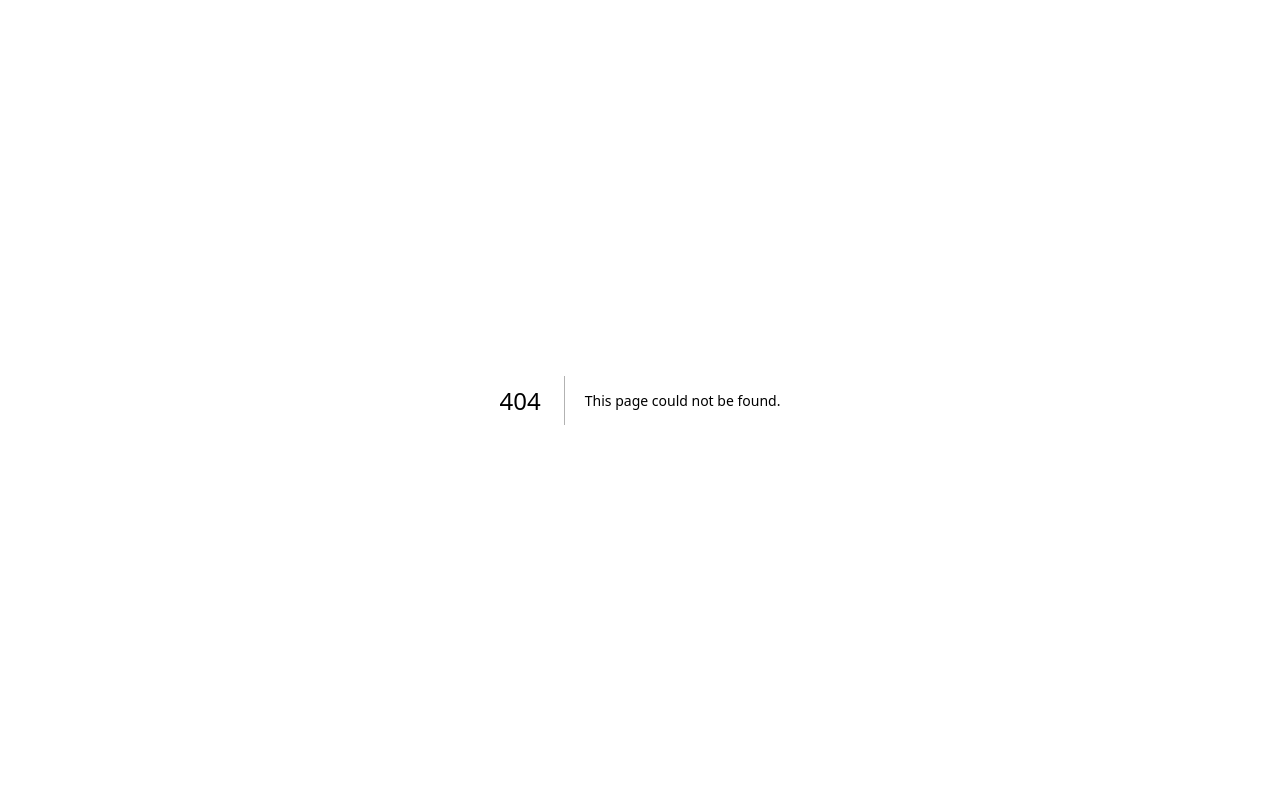
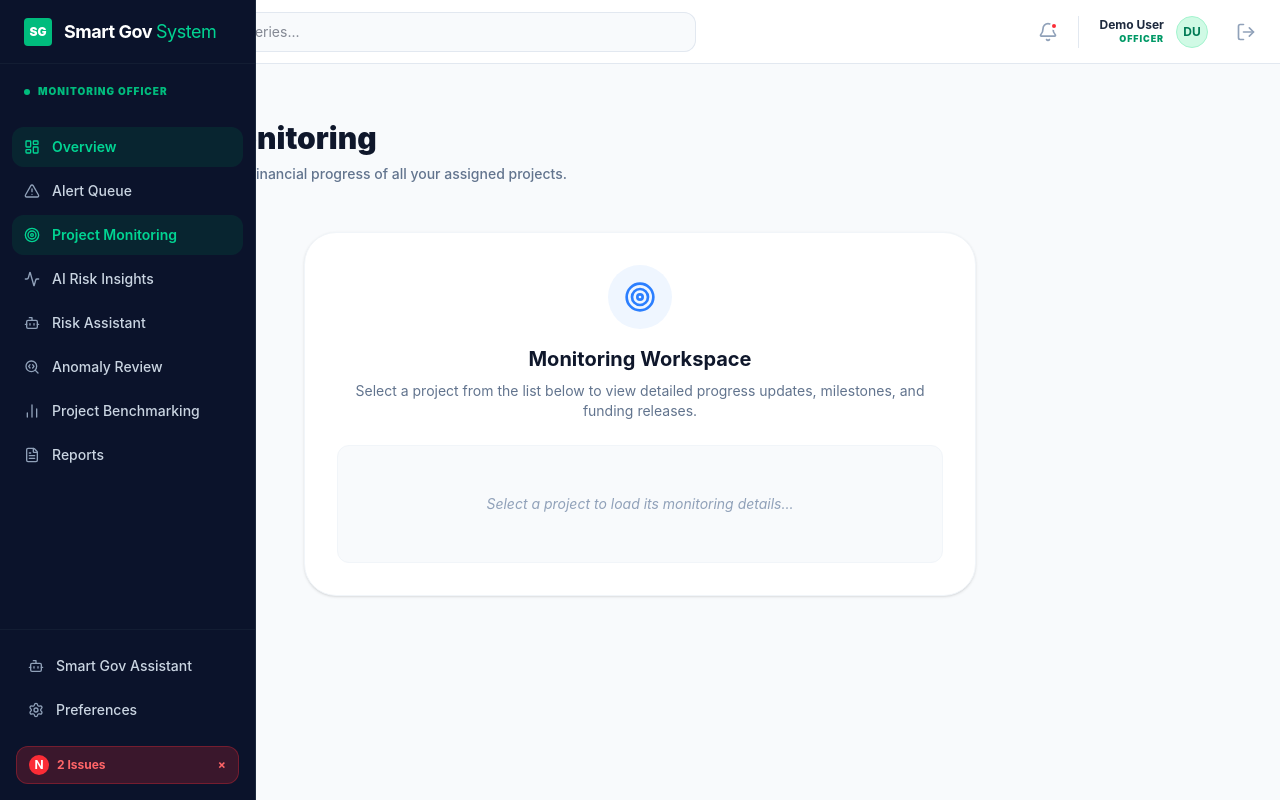
Before and after one commit to anushreepatare18/project-monitoring-system, a Next.js app: page /dashboard/officer/monitoring in a window 1280 px wide. Before the commit this address had no page. Built offline with nearby package versions, Linux system fonts and the light colour scheme.

Commit message:
fix: added all missing officer sidebar route placeholders

```diff
--- a/src/app/dashboard/officer/alerts/page.tsx
+++ b/src/app/dashboard/officer/alerts/page.tsx
@@ -1 +1,23 @@
-export default function Dummy() { return null; }
+"use client";
+import { AlertTriangle } from "lucide-react";
+
+export default function AlertQueuePage() {
+  return (
+    <div className="p-8 max-w-6xl mx-auto relative min-h-[calc(100vh-64px)] pb-24">
+      <div className="mb-8">
+        <h1 className="text-3xl font-black text-slate-900 mb-2">Alert Queue</h1>
+        <p className="text-sm font-medium text-slate-500">
+          Review and triage high-risk alerts flagged by the AI models.
+        </p>
+      </div>
+
+      <div className="bg-white p-8 rounded-[2rem] shadow-sm border border-slate-100 mt-12 max-w-4xl mx-auto text-center">
+        <div className="w-16 h-16 bg-amber-50 text-amber-500 rounded-full flex items-center justify-center mb-4 mx-auto">
+          <AlertTriangle className="w-8 h-8" />
+        </div>
+        <h2 className="text-xl font-bold text-slate-900 mb-2">You're all caught up!</h2>
+        <p className="text-slate-500 text-sm mb-6">There are no pending alerts requiring your attention at this time.</p>
+      </div>
+    </div>
+  );
+}
--- a/src/app/dashboard/officer/anomalies/page.tsx
+++ b/src/app/dashboard/officer/anomalies/page.tsx
@@ -1 +1,23 @@
-export default function Dummy() { return null; }
+"use client";
+import { SearchCode } from "lucide-react";
+
+export default function AnomalyReviewPage() {
+  return (
+    <div className="p-8 max-w-6xl mx-auto relative min-h-[calc(100vh-64px)] pb-24">
+      <div className="mb-8">
+        <h1 className="text-3xl font-black text-slate-900 mb-2">Anomaly Review</h1>
+        <p className="text-sm font-medium text-slate-500">
+          Investigate statistical anomalies flagged by the PRAGYA AI models.
+        </p>
+      </div>
+
+      <div className="bg-white p-8 rounded-[2rem] shadow-sm border border-slate-100 mt-12 max-w-4xl mx-auto text-center">
+        <div className="w-16 h-16 bg-purple-50 text-purple-600 rounded-full flex items-center justify-center mb-4 mx-auto">
+          <SearchCode className="w-8 h-8" />
+        </div>
+        <h2 className="text-xl font-bold text-slate-900 mb-2">No Anomalies Detected</h2>
+        <p className="text-slate-500 text-sm mb-6">There are currently no statistical anomalies requiring manual investigation.</p>
+      </div>
+    </div>
+  );
+}
--- a/src/app/dashboard/officer/assistant/page.tsx
+++ b/src/app/dashboard/officer/assistant/page.tsx
@@ -1 +1,23 @@
-export default function Dummy() { return null; }
+"use client";
+import { Bot } from "lucide-react";
+
+export default function RiskAssistantPage() {
+  return (
+    <div className="p-8 max-w-6xl mx-auto relative min-h-[calc(100vh-64px)] pb-24">
+      <div className="mb-8">
+        <h1 className="text-3xl font-black text-slate-900 mb-2">Risk Assistant</h1>
+        <p className="text-sm font-medium text-slate-500">
+          Chat with the PRAGYA AI assistant to analyze complex risk factors.
+        </p>
+      </div>
+
+      <div className="bg-white p-8 rounded-[2rem] shadow-sm border border-slate-100 mt-12 max-w-4xl mx-auto text-center">
+        <div className="w-16 h-16 bg-emerald-50 text-emerald-600 rounded-full flex items-center justify-center mb-4 mx-auto">
+          <Bot className="w-8 h-8" />
+        </div>
+        <h2 className="text-xl font-bold text-slate-900 mb-2">Assistant Ready</h2>
+        <p className="text-slate-500 text-sm mb-6">Type a query in the chat widget below to start analyzing project risks.</p>
+      </div>
+    </div>
+  );
+}
--- a/src/app/dashboard/officer/benchmarking/page.tsx
+++ b/src/app/dashboard/officer/benchmarking/page.tsx
@@ -1 +1,23 @@
-export default function Dummy() { return null; }
+"use client";
+import { BarChart2 } from "lucide-react";
+
+export default function BenchmarkingPage() {
+  return (
+    <div className="p-8 max-w-6xl mx-auto relative min-h-[calc(100vh-64px)] pb-24">
+      <div className="mb-8">
+        <h1 className="text-3xl font-black text-slate-900 mb-2">Project Benchmarking</h1>
+        <p className="text-sm font-medium text-slate-500">
+          Compare project execution metrics against peer groups and national averages.
+        </p>
+      </div>
+
+      <div className="bg-white p-8 rounded-[2rem] shadow-sm border border-slate-100 mt-12 max-w-4xl mx-auto text-center">
+        <div className="w-16 h-16 bg-blue-50 text-blue-500 rounded-full flex items-center justify-center mb-4 mx-auto">
+          <BarChart2 className="w-8 h-8" />
+        </div>
+        <h2 className="text-xl font-bold text-slate-900 mb-2">Benchmarking Data Loading...</h2>
+        <p className="text-slate-500 text-sm mb-6">Select a sector or specific project to view benchmarking percentiles.</p>
+      </div>
+    </div>
+  );
+}
--- /dev/null
+++ b/src/app/dashboard/officer/monitoring/page.tsx
@@ -0,0 +1,27 @@
+"use client";
+import { Target } from "lucide-react";
+
+export default function ProjectMonitoringPage() {
+  return (
+    <div className="p-8 max-w-6xl mx-auto relative min-h-[calc(100vh-64px)] pb-24">
+      <div className="mb-8">
+        <h1 className="text-3xl font-black text-slate-900 mb-2">Project Monitoring</h1>
+        <p className="text-sm font-medium text-slate-500">
+          Track the physical and financial progress of all your assigned projects.
+        </p>
+      </div>
+
+      <div className="bg-white p-8 rounded-[2rem] shadow-sm border border-slate-100 flex flex-col items-center justify-center text-center mt-12 max-w-2xl mx-auto">
+        <div className="w-16 h-16 bg-blue-50 text-blue-500 rounded-full flex items-center justify-center mb-4">
+          <Target className="w-8 h-8" />
+        </div>
+        <h2 className="text-xl font-bold text-slate-900 mb-2">Monitoring Workspace</h2>
+        <p className="text-slate-500 text-sm mb-6">Select a project from the list below to view detailed progress updates, milestones, and funding releases.</p>
+
+        <div className="w-full bg-slate-50 rounded-xl border border-slate-100 p-4 text-left">
+          <p className="text-sm text-slate-400 italic text-center py-8">Select a project to load its monitoring details...</p>
+        </div>
+      </div>
+    </div>
+  );
+}
--- a/src/app/dashboard/officer/reports/page.tsx
+++ b/src/app/dashboard/officer/reports/page.tsx
@@ -1 +1,26 @@
-export default function Dummy() { return null; }
+"use client";
+import { FileText, Download } from "lucide-react";
+
+export default function ReportsPage() {
+  return (
+    <div className="p-8 max-w-6xl mx-auto relative min-h-[calc(100vh-64px)] pb-24">
+      <div className="mb-8">
+        <h1 className="text-3xl font-black text-slate-900 mb-2">Reports & Exports</h1>
+        <p className="text-sm font-medium text-slate-500">
+          Generate formal audit reports and download project data extracts.
+        </p>
+      </div>
+
+      <div className="bg-white p-8 rounded-[2rem] shadow-sm border border-slate-100 mt-12 max-w-4xl mx-auto text-center">
+        <div className="w-16 h-16 bg-slate-50 text-slate-500 rounded-full flex items-center justify-center mb-4 mx-auto border border-slate-200">
+          <FileText className="w-8 h-8" />
+        </div>
+        <h2 className="text-xl font-bold text-slate-900 mb-2">Report Generation</h2>
+        <p className="text-slate-500 text-sm mb-6">Select a reporting period to generate standard PDF or CSV reports.</p>
+        <button className="bg-slate-900 text-white px-6 py-3 rounded-full font-bold text-sm flex items-center gap-2 hover:bg-slate-800 transition-colors mx-auto">
+          <Download className="w-4 h-4" /> Export Latest Report
+        </button>
+      </div>
+    </div>
+  );
+}
```
